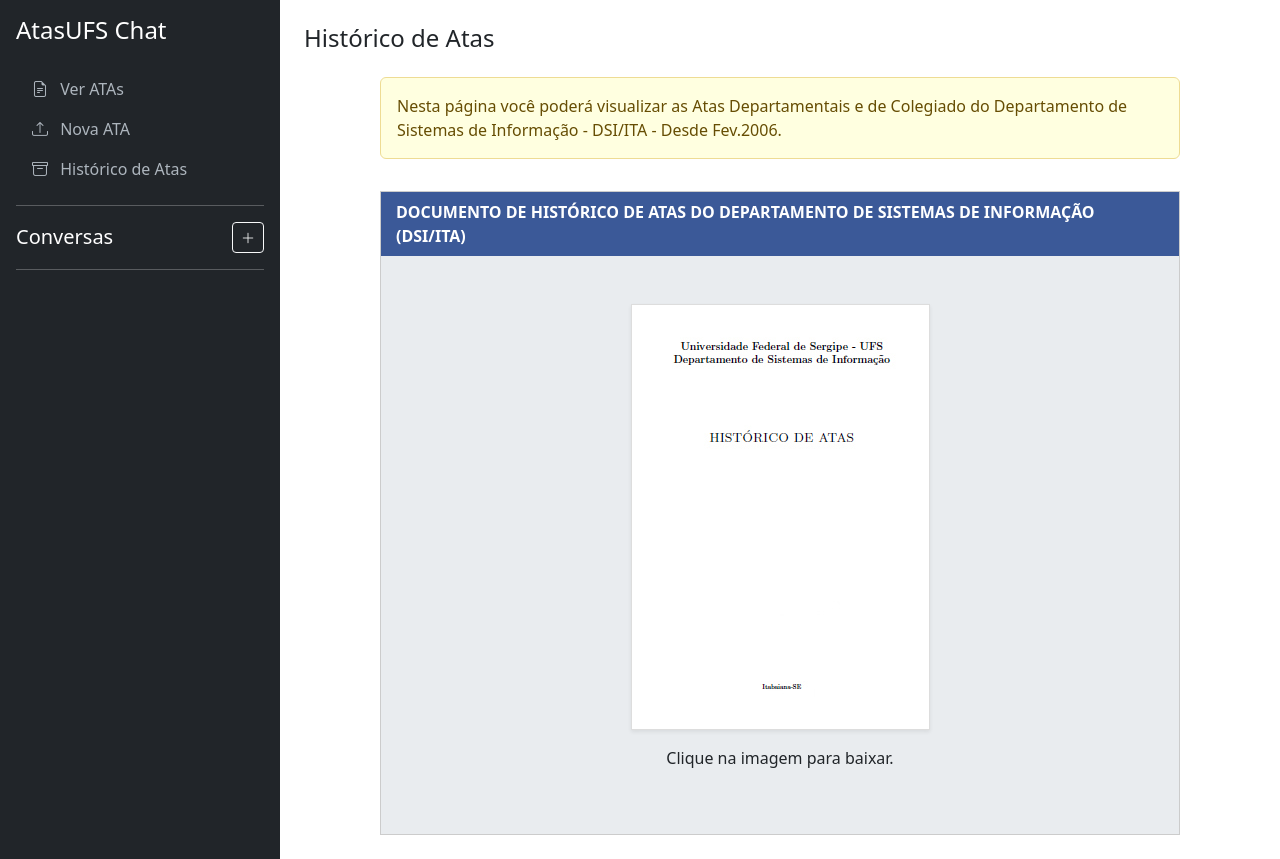
After one commit to WalterHenri/AtasUfs, a Flask app: template Codigo/flaskProject/templates/historico_atas.html in a window 1280 px wide. The commit adds this page. Run offline with Flask 3, Linux system fonts and the light colour scheme; the template is opened without the code that fills it, so the values that code supplies are empty.

Commit message:
added historico de atas

```diff
--- a/Codigo/flaskProject/templates/base.html
+++ b/Codigo/flaskProject/templates/base.html
@@ -60,6 +60,11 @@
                     <i class="bi bi-upload me-2"></i> Nova ATA
                 </a>
             </li>
+            <li class="nav-item">
+                <a href="{{ url_for('ata.historico_atas') }}" class="nav-link">
+                    <i class="bi bi-archive me-2"></i> Histórico de Atas
+                </a>
+            </li>
         </ul>
         <hr>
         {% block sidebar_content %}{% endblock %}
--- /dev/null
+++ b/Codigo/flaskProject/templates/historico_atas.html
@@ -0,0 +1,45 @@
+{% extends "base.html" %}
+
+{# Bloco da sidebar com a lista de conversas #}
+{% block sidebar_content %}
+<div class="d-flex justify-content-between align-items-center">
+    <span class="fs-5">Conversas</span>
+    <a href="{{ url_for('chat.new_chat') }}" class="btn btn-outline-light btn-sm" title="Nova Conversa">
+        <i class="bi bi-plus-lg"></i>
+    </a>
+</div>
+<hr>
+<ul class="nav nav-pills flex-column" style="overflow-y: auto; flex-grow: 1;">
+    {% for conv in conversations %}
+    <li class="nav-item">
+        <a href="{{ url_for('chat.load_chat', conversation_id=conv.id) }}" class="nav-link text-truncate">
+            <i class="bi bi-chat-left-text me-2"></i> {{ conv.title }}
+        </a>
+    </li>
+    {% endfor %}
+</ul>
+{% endblock %}
+
+
+{# Bloco do conteúdo principal com o novo estilo #}
+{% block content %}
+<div class="content-wrapper p-4" style="background-color: #fff;">
+    <h4 class="mb-4">Histórico de Atas</h4>
+
+    <div class="alert alert-warning" role="alert" style="background-color: #ffffe0; border-color: #eedc94; max-width: 800px; margin: 0 auto 2rem auto;">
+        Nesta página você poderá visualizar as Atas Departamentais e de Colegiado do Departamento de Sistemas de Informação - DSI/ITA - Desde Fev.2006.
+    </div>
+
+    <div style="max-width: 800px; margin: auto; border: 1px solid #ccc;">
+        <div style="background-color: #3b5998; color: white; padding: 8px 15px; font-weight: bold;">
+            DOCUMENTO DE HISTÓRICO DE ATAS DO DEPARTAMENTO DE SISTEMAS DE INFORMAÇÃO (DSI/ITA)
+        </div>
+        <div style="background-color: #e9ecef; padding: 3rem 1rem; text-align: center;">
+            <a href="https://drive.google.com/file/d/1gzvf25SPnV0NDPrfTnT747Au-BvGbqmo/view" target="_blank" style="text-decoration: none; color: inherit;">
+               <img src="{{ url_for('static', filename='Assets/hist_atas.jpg') }}" alt="Capa do Histórico de Atas" class="img-fluid shadow-sm" style="max-width: 300px; border: 1px solid #ddd;">
+                <p class="mt-3" style="font-size: 1rem;">Clique na imagem para baixar.</p>
+            </a>
+        </div>
+    </div>
+</div>
+{% endblock %}
```
Also changed, not shown: Codigo/flaskProject/routes/ata_routes.py (+15 -0 lines), Codigo/flaskProject/static/Assets/hist_atas.jpg (added), Codigo/flaskProject/static/Assets/logo.png (renamed from Codigo/flaskProject/Assets/logo.png).
